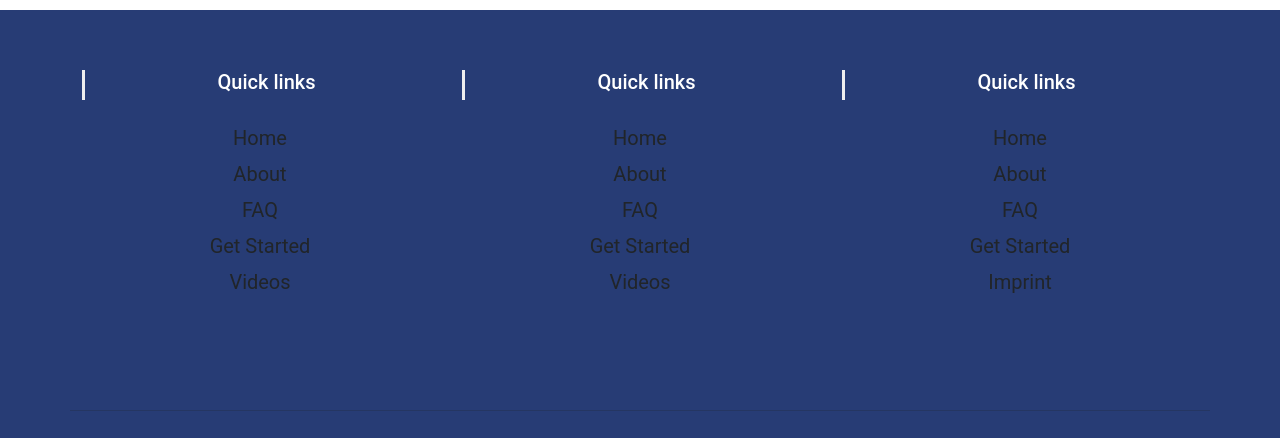
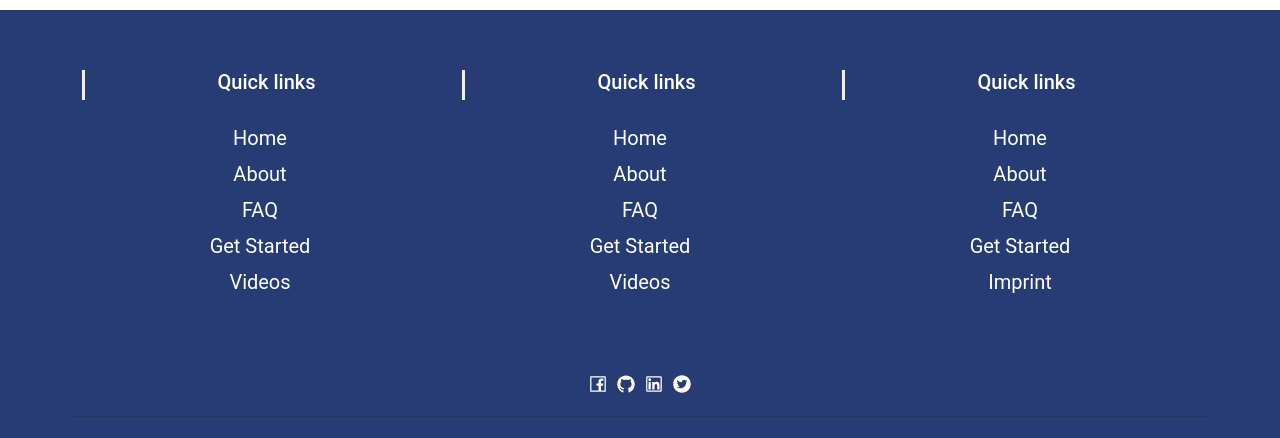
Before and after one commit to PSR0001/Easynews, a React (Create React App) app: page /technology in a window 1280 px wide. Shown: the part 292-730 px from the top of the page. Built offline with nearby package versions, Linux system fonts and the light colour scheme; no server answers.

Commit message:
add react icons

```diff
--- a/package.json
+++ b/package.json
@@ -10,6 +10,7 @@
     "newsapi": "^2.4.1",
     "react": "^17.0.2",
     "react-dom": "^17.0.2",
+    "react-icons": "^4.4.0",
     "react-router-dom": "^5.2.0",
     "react-scripts": "5.0.0",
     "web-vitals": "^2.1.2"
--- a/src/components/Footer.js
+++ b/src/components/Footer.js
@@ -1,15 +1,20 @@
 import React from 'react'
 import '../App.css'
+import { AiOutlineFacebook ,AiFillGithub,AiOutlineLinkedin,AiFillTwitterCircle} from 'react-icons/ai';
+
+
+
+
 const Footer = () => {
     return (
         <div>
 
             <section id="footer">
                 <div className="container">
-                    <div className="row text-center text-xs-center text-sm-left text-md-left">
+                    <div className="row text-center text-xs-center text-sm-left text-white text-md-left">
                         <div className="col-xs-12 col-sm-4 col-md-4">
                             <h5>Quick links</h5>
-                            <ul className="list-unstyled quick-links text-grey">
+                            <ul className="list-unstyled quick-links ">
                                 <li>Home</li>
                                 <li>About</li>
                                 <li>FAQ</li>
@@ -40,12 +45,11 @@ const Footer = () => {
                     </div>
                     <div className="row">
                         <div className="col-xs-12 col-sm-12 col-md-12 mt-2 mt-sm-5">
-                            <ul className="list-unstyled list-inline social text-center">
-                                <li className="list-inline-item"></li>
-                                <li className="list-inline-item"></li>
-                                <li className="list-inline-item"></li>
-                                <li className="list-inline-item"></li>
-                                <li className="list-inline-item"></li>
+                            <ul className="list-unstyled list-inline social text-center text-white">
+                                <li className="list-inline-item text-lg-left text-white"><AiOutlineFacebook /></li>
+                                <li className="list-inline-item"><AiFillGithub /></li>
+                                <li className="list-inline-item"><AiOutlineLinkedin /> </li>
+                                <li className="list-inline-item"><AiFillTwitterCircle  /> </li>
                             </ul>
                         </div>
                         <hr />
--- a/src/components/Home.js
+++ b/src/components/Home.js
@@ -1,4 +1,9 @@
 import React from 'react'
+import { FiPhoneCall} from 'react-icons/fi';
+import { AiOutlineBell,AiOutlineFileAdd } from 'react-icons/ai';
+
+
+
 
 const Home = () => {
   return (
@@ -31,14 +36,17 @@ const Home = () => {
                     <div className="mb-4"></div>
                     <div className="row text-center">
                         <div className="col-md-4">
+                            <FiPhoneCall />
                             <h5><b>Create Account</b></h5>
                             <p>Nemo ipsam egestas volute fugit dolores quaerat sodales</p>
                         </div>
                         <div className="col-md-4">
+                            <AiOutlineBell />
                             <h5><b>Configure Profile</b></h5>
                             <p>Nemo ipsam egestas volute fugit dolores quaerat sodales</p>
                         </div>
                         <div className="col-md-4">
+                            <AiOutlineFileAdd />
                             <h5><b>Sort Your Files</b></h5>
                             <p>Nemo ipsam egestas volute fugit dolores quaerat sodales</p>
                         </div>
```
Also changed, not shown: 1 other file (tests, documents, lock files or other folders).
